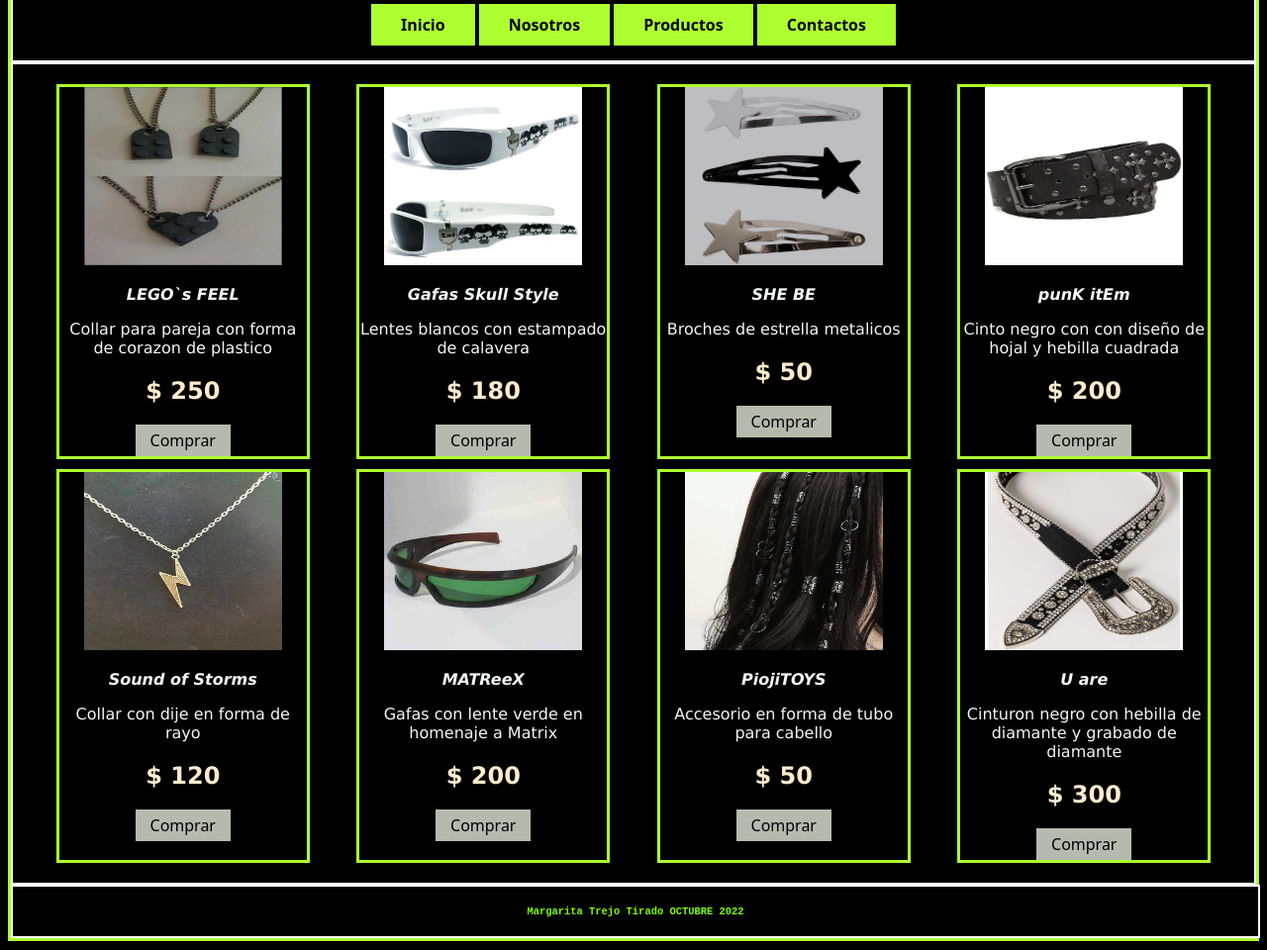
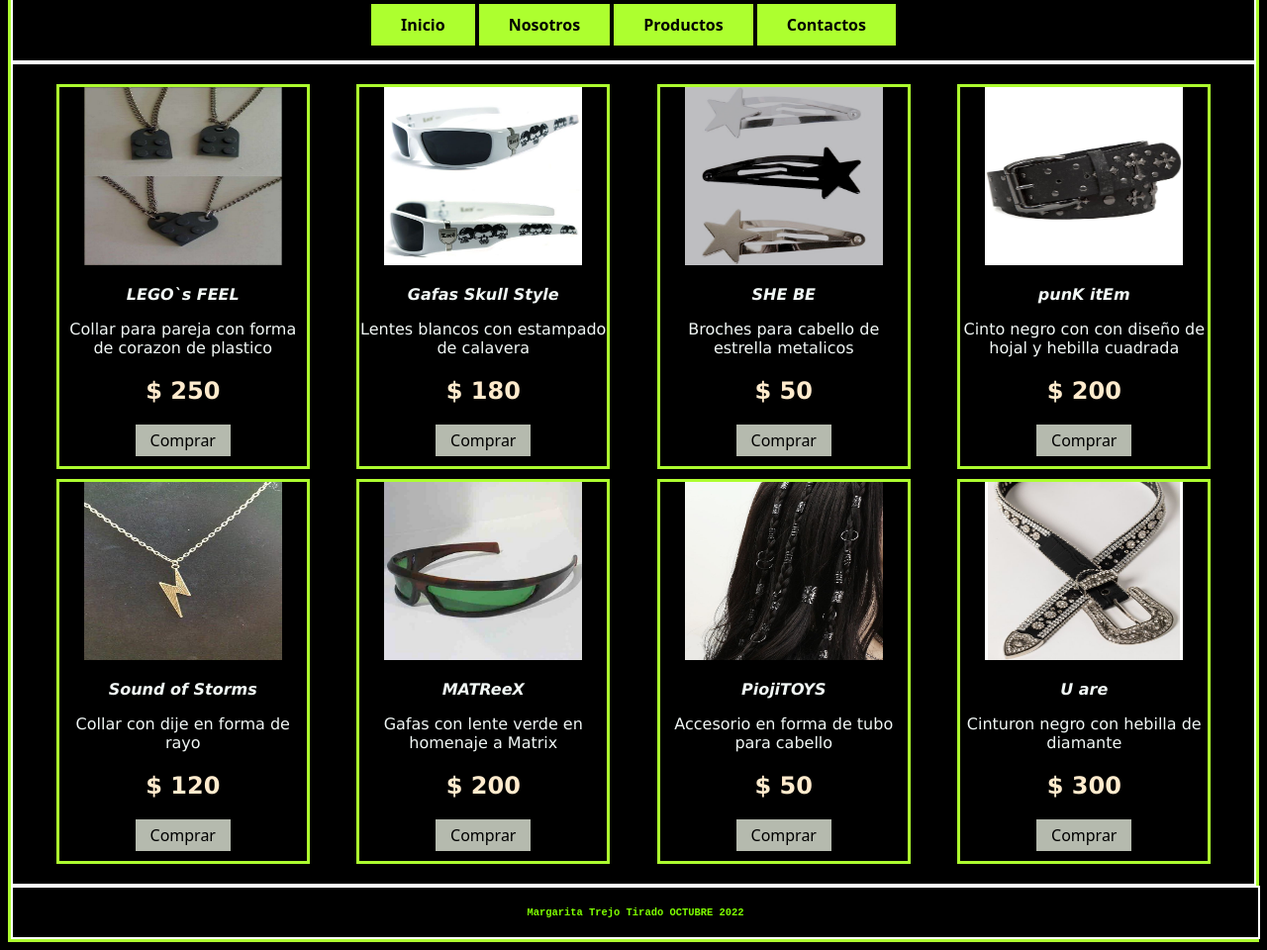
Before and after one commit to miaugarita/SitioWEB, a plain HTML site: page html/productos.html in a window 1280 px wide. Shown: the part 94-1054 px from the top of the page at 99% size. Drawn offline with Linux system fonts and the light colour scheme.

Commit message:
Correcion 1: Productos con nombre, descripcion y precio en Sitio WEB

```diff
--- a/css/estilos.css
+++ b/css/estilos.css
@@ -169,6 +169,8 @@ picture img{
     justify-content: space-around;
     border: solid greenyellow; ;
     width: 250px;
+    padding-bottom: 10px;
+
 }
 
 .precio{
--- a/html/productos.html
+++ b/html/productos.html
@@ -73,7 +73,7 @@
                             <i><b>
                                     <p class="nombre">SHE BE</p>
                                 </b></i>
-                            <p>Broches de estrella metalicos</p>
+                            <p>Broches para cabello de estrella metalicos</p>
                             <h2 class="precio">$ 50 </h2>
                             <div id="opciones">
                                 <a href="" class="op">Comprar</a>
@@ -158,7 +158,7 @@
                             <i><b>
                                     <p class="nombre">U are</p>
                                 </b></i>
-                            <p>Cinturon negro con hebilla de diamante y grabado de diamante</p>
+                            <p>Cinturon negro con hebilla de diamante</p>
                             <h2 class="precio">$ 300 </h2>
                             <div id="opciones">
                                 <a href="" class="op">Comprar</a>
```
